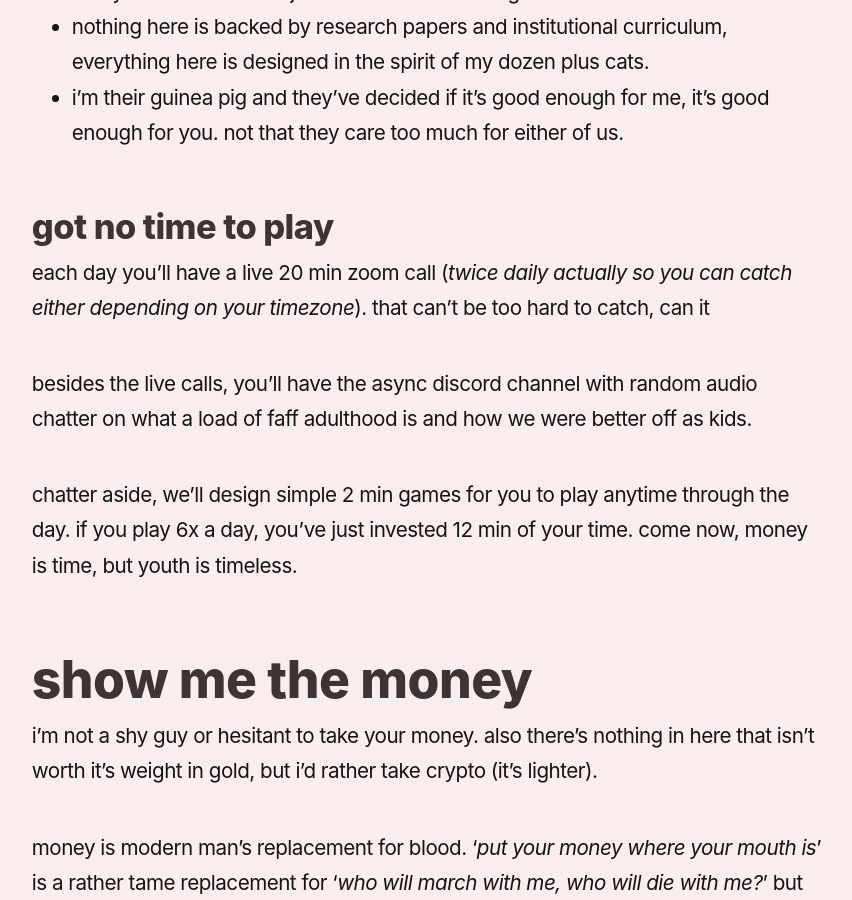
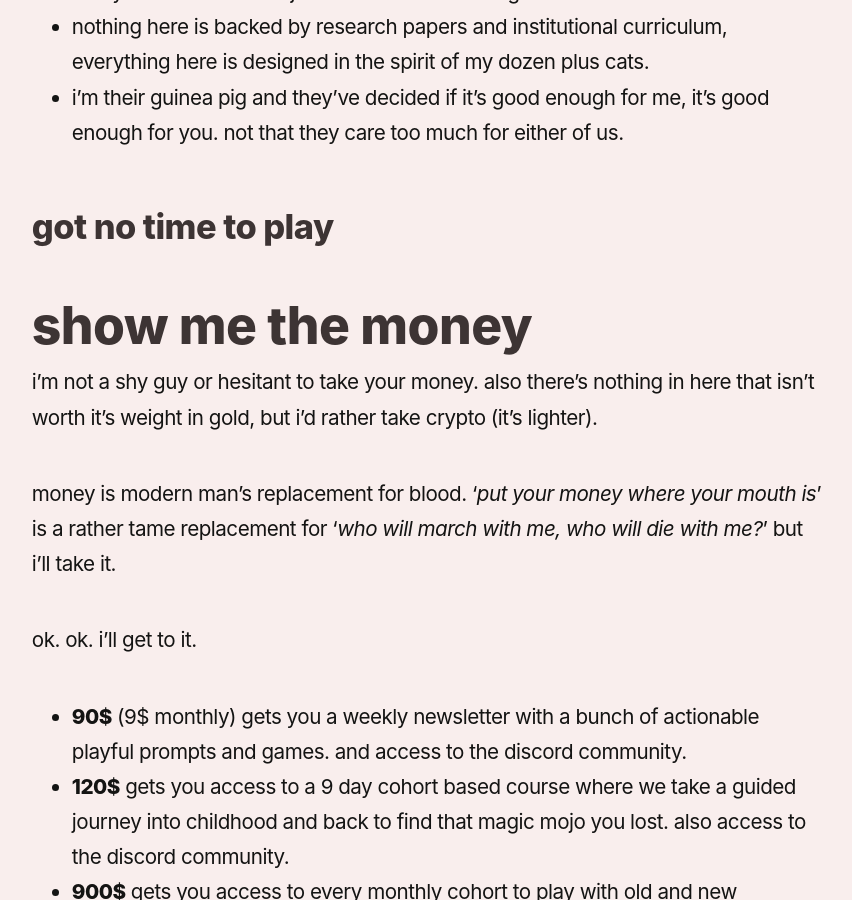
Before and after one commit to reddy2go/redgarden, a Jekyll site: the page built from _notes/playpen.md, in a window 1280 px wide and 900 px high, scrolled down 1291 px. Shown: the whole window, without its empty margins (45-897 px from the left). Built offline with Jekyll 4.4.1, drawn with Linux system fonts in a browser that asks for light colours; some web fonts are replaced; Markdown is read by kramdown in place of the engine named in the settings.

Commit message:
auto commit

```diff
--- a/_notes/playpen.md
+++ b/_notes/playpen.md
@@ -18,11 +18,7 @@ that’s why we are creating this kindergarten community for adults. to get you
 - i’m their guinea pig and they’ve decided if it’s good enough for me, it’s good enough for you. not that they care too much for either of us.
 
 ### got no time to play
-each day you’ll have a live 20 min zoom call (_twice daily actually so you can catch either depending on your timezone_). that can’t be too hard to catch, can it
 
-besides the live calls, you’ll have the async discord channel with random audio chatter on what a load of faff adulthood is and how we were better off as kids.
-
-chatter aside, we’ll design simple 2 min games for you to play anytime through the day. if you play 6x a day, you’ve just invested 12 min of your time. come now, money is time, but youth is timeless.
 
 ## show me the money
 
```
